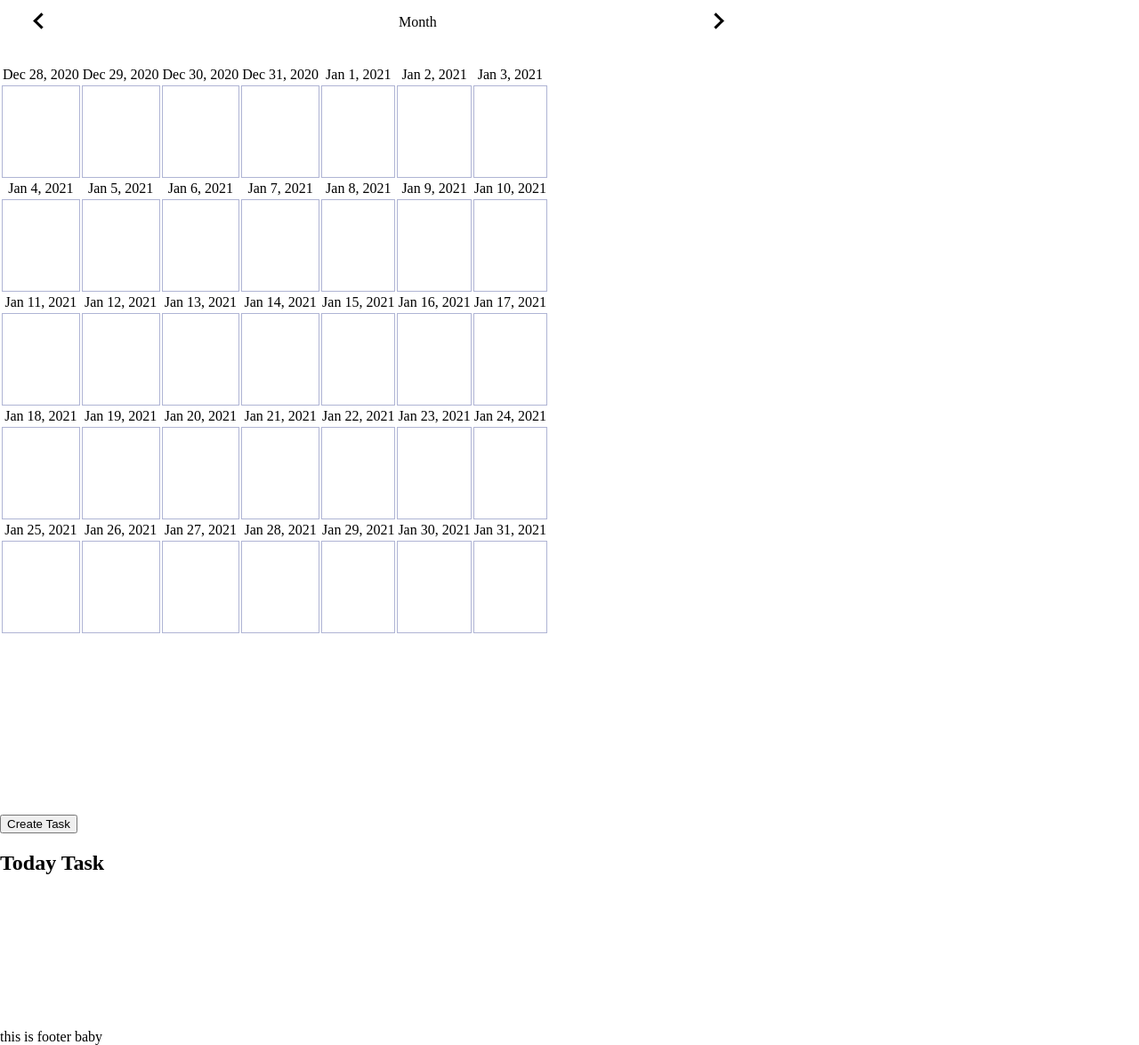
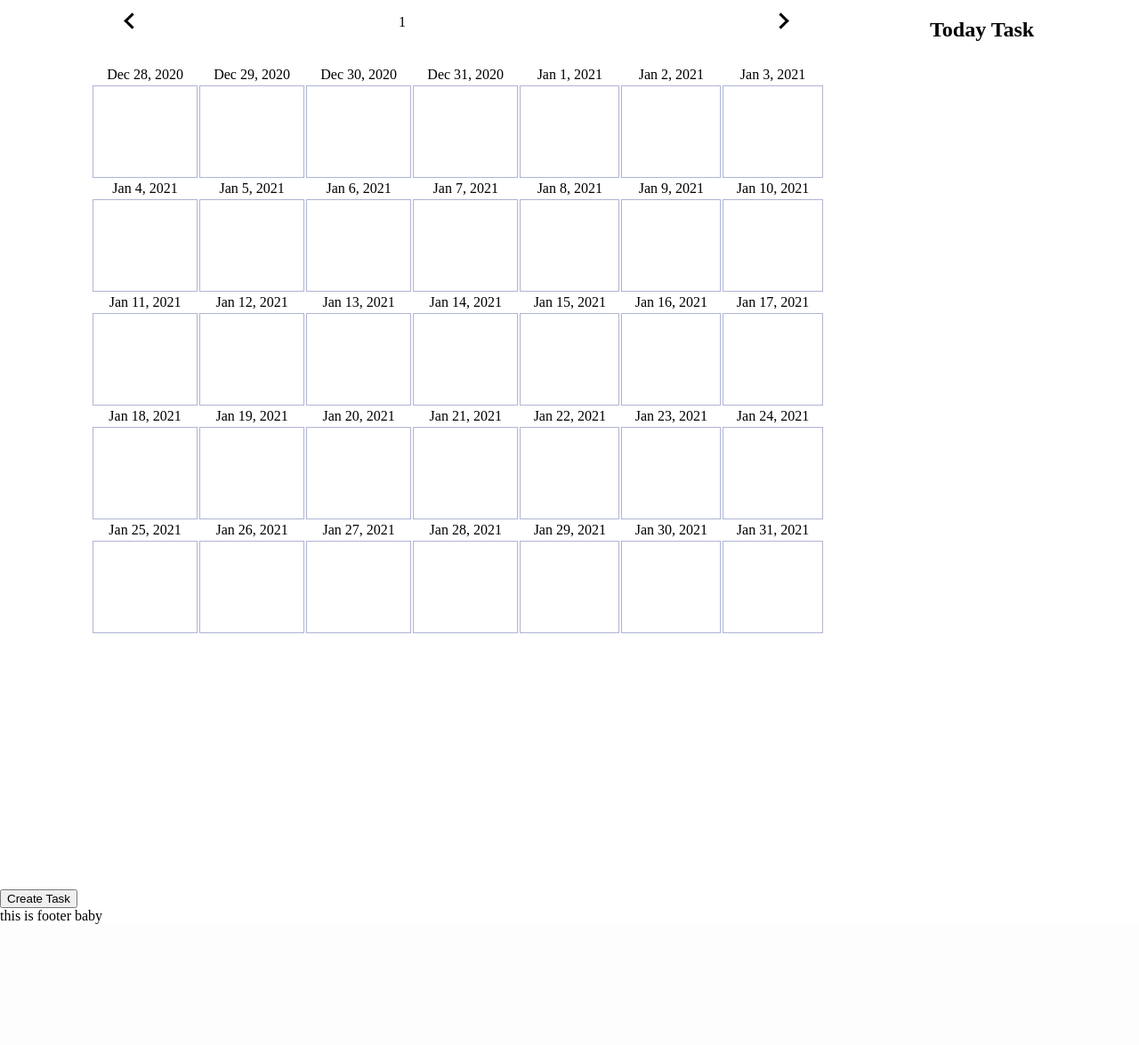
Before and after one commit to PetrAlexTeam/Calendar, a Django app: a page that uses Calendar/templates/Calendar/my_calendar.html in a window 1280 px wide. Shown: the part 100-1275 px from the top of the page at 89% size. After the commit the page ends 1139 px from the top, so only its background shows below. Run offline with Django 3.2, Linux system fonts and the light colour scheme; tables that the repository leaves empty hold one stand-in row (values such as "Sample post"); lists and menus that the app fills with data are empty.

Commit message:
Оформление)) Хочу месяц подставлять(пока не сделано)

```diff
--- a/Calendar/static/css/calendar.css
+++ b/Calendar/static/css/calendar.css
@@ -1,23 +1,49 @@
-div.month_navigate{
-    width: 70%;
-    height: 900px;
-}
 body {
     margin:0px auto;
 
 }
-#Table
+div.all{
+    margin-right: 0px;
+    height:1000px;
+    white-space: nowrap;
+    overflow-x: auto;
+}
+div.today_task {
+    display: inline-block;
+    float: right;
+    margin-right: 10%;
+    height: 900px;
+}
+div.month_navigate{
+    width: 70%;
+    height: 900px;
+    float: left;
+    margin-right: 5%;
+    margin-left: 0px;
+    display: inline-block;
+}
+/*Table*/
 table{
-    width: 70%;
-    margin:auto;
+    width: 100%;
+    margin-right: 0px;
 }
     th{
         font-weight: lighter;
     }
     td{
         border: 1px solid #AFB4D4;
-        with: 20px;
+
+        with: 14%;
         height: 100px;
+    }
+    td ul{
+        margin-left: 0px;
+        padding-left: 0px;
+    }
+    td ul li {
+        display: block;
+        text-align: left;
+        padding: 0;
     }
     td a{
         text-decoration: none;
@@ -25,7 +51,7 @@ table{
         font-family:Gill Sans, sans-serif;
         color:#1E94D4;
         font-weight: lighter;
-        text-align: right;
+        text-align: left;
     }
     a:hover{
         color:#D49BA5;
@@ -35,8 +61,8 @@ table{
 
 ul.navigate{
      height: 40px;
-     with: 70%;
-
+     with: 100%;
+    display: block;
      list-style-type: none;
 }
     ul li{
@@ -44,17 +70,18 @@ ul.navigate{
     }
     ul li.li_left {
         float: left;
-        with:30%;
+        text-align: left;
+        with:23%;
     }
     ul li.li_right {
-        with:30%;
+        with:23%;
         float: right;
-
+        text-align: center;
     }
     ul li.li_center{
 
         position: absolute;
-
+        with:23%;
         left: 35%;
 
         /*float: center;
@@ -83,10 +110,7 @@ ul.navigate{
         -webkit-transform: rotate(135deg);
 
     }
-div.today_task {
-    width: 70%;
-    height: 200px;
-}
+
 
 /*li a{
     display: block;
--- a/Calendar/templates/Calendar/my_calendar.html
+++ b/Calendar/templates/Calendar/my_calendar.html
@@ -5,7 +5,7 @@
 {% endblock %}
 
 {% block body %}
-
+    <div class="all">
         <div class="month_navigate">
             <ul class="navigate">
                 <li class="li_left">
@@ -15,7 +15,7 @@
                 </li>
                 <li class="li_center">
                     <div class="content">
-                    Month
+                        {{ current_month }}
                     </div>
                 </li>
                 <li class="li_right">
@@ -24,7 +24,7 @@
                     </div>
                 </li>
             </ul>
-        <table id="calendar">
+            <table>
                 {% for weak in month_string  %}
                    <tr>
                        {% for date in weak %}
@@ -51,10 +51,7 @@
                     </tr>
                 {% endfor %}
             </table>
-
         </div>
-
-    <button onclick="location.href = '/{{ calendar.path }}/add'">Create Task</button>
         <div class="today_task">
             <h2>
                 Today Task
@@ -67,6 +64,10 @@
                 {% endfor %}
             </ul>
         </div>
+    </div>
+
+    <button onclick="location.href = '/{{ calendar.path }}/add'">Create Task</button>
+
 
 
 
--- a/Calendar/templates/Calendar/task.html
+++ b/Calendar/templates/Calendar/task.html
@@ -5,5 +5,5 @@
     <p>{{task.description}}</p>
 </div>
 
- <a href="{{ calendar_link }}"><button>Back</button></a>
+ <a href="/{{ calendar.path }}"><button>Back</button></a>
 {% endblock %}
--- a/Calendar/views.py
+++ b/Calendar/views.py
@@ -60,12 +60,14 @@ def my_calendar(request, path, year, month):
     task = Task()
 
     today_task = task.get_day_tasks(datetime.now(), calendar)
+    current_month = datetime.strptime(str(month), "%m").month
     context = {"month": c.monthdatescalendar(year, month),
                "tasks": tasks, "month_string": month_string,
                "next_link": next_link,
                "previous_link": previous_link,
                "calendar": calendar,
                "today_task": today_task,
+               "current_month":current_month,
                }
     resp = render(request, "Calendar/my_calendar.html", context)
     save_last_calendar(resp, path)
@@ -156,5 +158,5 @@ def get_task(request, path, task_id):
         task = Task.objects.get(id=task_id, calendar=calendar)
     except ObjectDoesNotExist:
         return render(request, "Calendar/404.html", {"text": "Something going wrong", "title": "Something going wrong"})
-    context = {"task": task, "calendar_link": str(path) + "/tasks/" + str(task_id)} # Переделать через url stupid jija
+    context = {"task": task, "calendar": calendar} # Переделать через url stupid jija
     return render(request, "Calendar/task.html", context=context)
```
Lines whose indentation alone changed are shown as unchanged.
